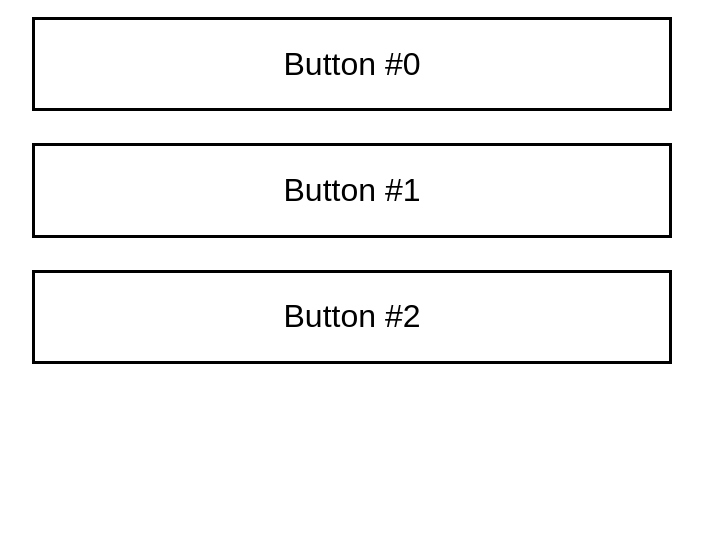
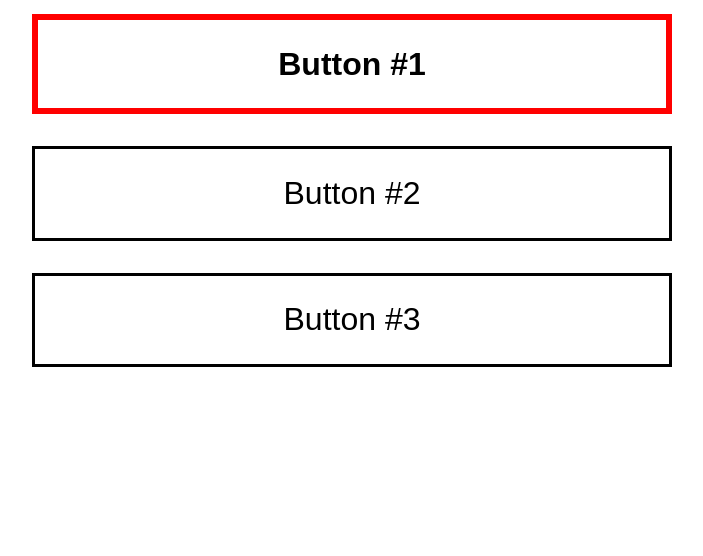
Before and after one commit to andogq/submarineController, a plain HTML site: page index.html in a window 1280 px wide. Shown: the part 244-800 px from the top of the page, without its empty margins (288-991 px from the left). Drawn offline with Linux system fonts and the light colour scheme.

Commit message:
Function to make buttons and class to select button

```diff
--- a/interfaces.js
+++ b/interfaces.js
@@ -1,5 +1,28 @@
 // Global variable for the parent div
 let domInterface = document.getElementById("interface");
+
+// Makes and returns a button
+function makeButton(id, classList, innerHTML) {
+    // New button
+    let newButton = document.createElement("button");
+
+    // Do the attributes
+    if (id) {
+        newButton.id = id;
+    }
+
+    if (innerHTML) {
+        newButton.innerHTML = innerHTML;
+    }
+
+    if (classList) {
+        for (newClass of classList) {
+            newButton.classList.add(newClass);
+        }
+    }
+
+    return newButton;
+}
 
 function mainMenu() {
     // Container for the main menu
@@ -12,14 +35,14 @@ function mainMenu() {
     domMainMenuHeading.id = "mainMenuHeading";
     domMainMenu.appendChild(domMainMenuHeading);
 
-    // Buttons for menu
-    for (i=0; i < 3; i++) {
-        let domNewButton = document.createElement("button");
+    let newButton = makeButton(undefined, ["buttonSelected"], "Button #1");
+    domMainMenu.appendChild(newButton);
 
-        domNewButton.innerHTML = "Button #" + i;
+    let newButton2 = makeButton(undefined, undefined, "Button #2");
+    domMainMenu.appendChild(newButton2);
 
-        domMainMenu.appendChild(domNewButton);
-    }
+    let newButton3 = makeButton(undefined, undefined, "Button #3");
+    domMainMenu.appendChild(newButton3);
 
     domInterface.appendChild(domMainMenu);
 }
--- a/main.css
+++ b/main.css
@@ -58,3 +58,8 @@ button {
     font-family: sans-serif;
     text-align: center;
 }
+
+.buttonSelected {
+    border: 6px solid red;
+    font-weight: bold;
+}
```
